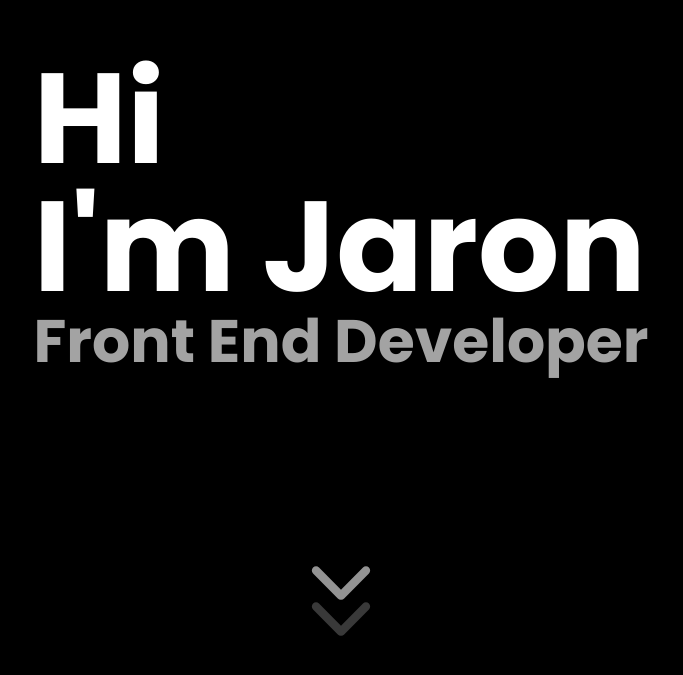
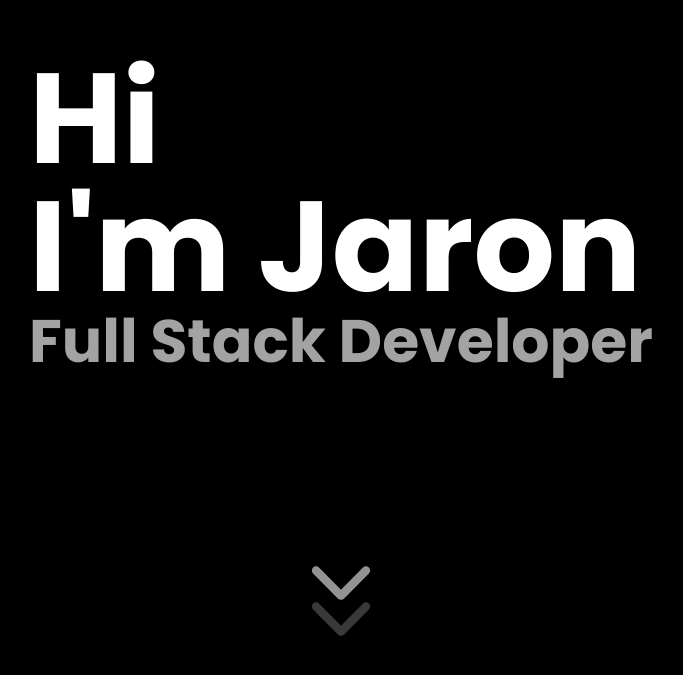
Before and after one commit to Jaron15/Portfolio, a Next.js app: page / in a window 1280 px wide. Shown: the part 107-782 px from the top of the page, without its empty margins (299-982 px from the left). Built offline with nearby package versions, Linux system fonts and the light colour scheme.

Commit message:
title change

```diff
--- a/components/header/HeaderText.js
+++ b/components/header/HeaderText.js
@@ -27,7 +27,7 @@ function HeaderText() {
     transition={{staggerChildren: 0.8}} className='w-fit self-center'>
       <motion.div animate={topTextAnimate} className='text-white w-full text-left text-7xl md:text-8xl lg:text-9xl mx-auto'>Hi</motion.div>
       <motion.div animate={textAnimate} className='text-white w-full text-left text-7xl md:text-8xl lg:text-9xl mx-auto'>I&apos;m Jaron</motion.div>
-      <motion.div animate={bottomTextAnimate} className='text-neutral-400 w-full text-left text-4xl md:text-5xl lg:text-6xl mx-auto whitespace-nowrap'>Front End Developer</motion.div>
+      <motion.div animate={bottomTextAnimate} className='text-neutral-400 w-full text-left text-4xl md:text-5xl lg:text-6xl mx-auto whitespace-nowrap'>Full Stack Developer</motion.div>
       </motion.div>
       </div>
   )
```
